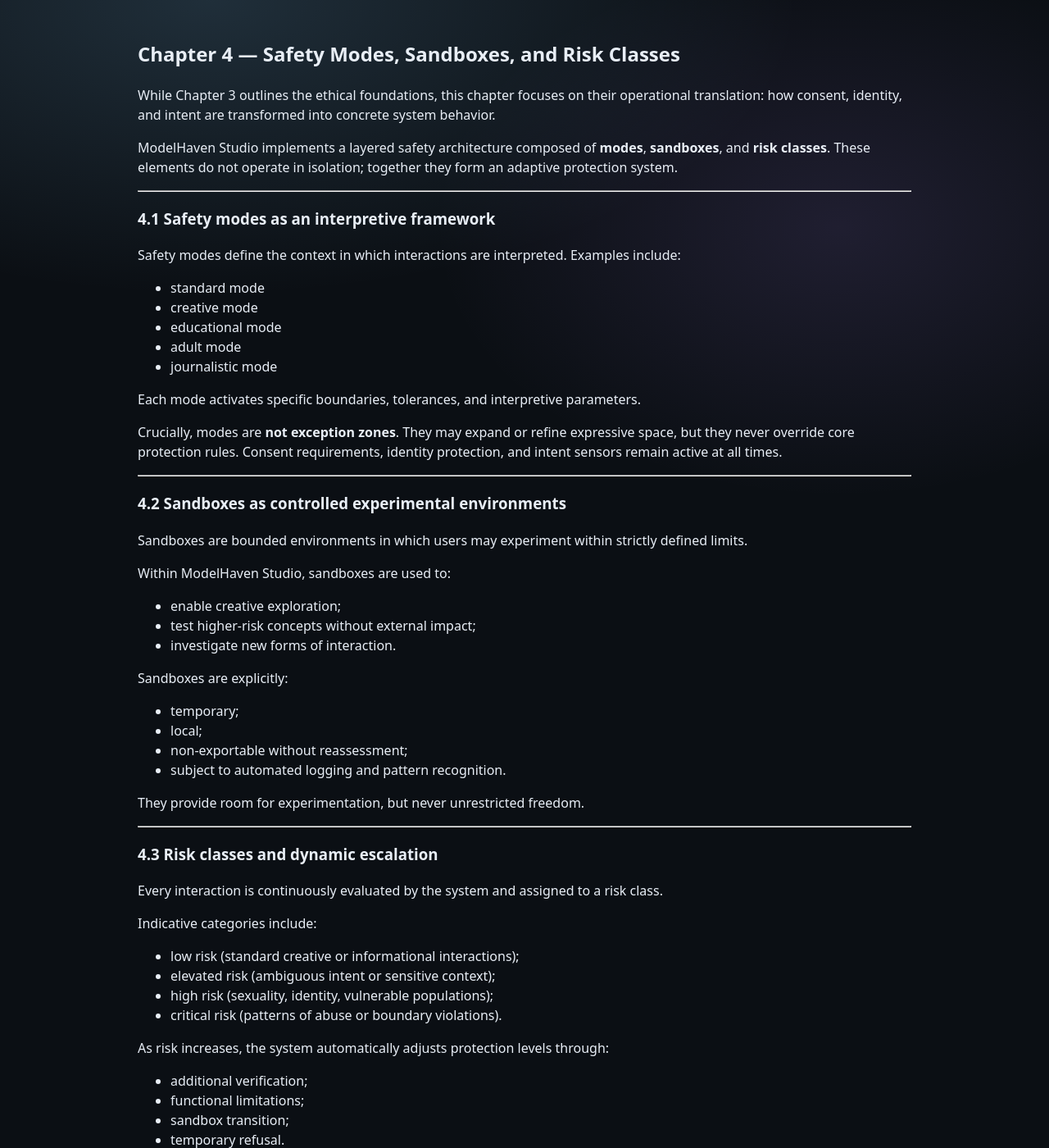
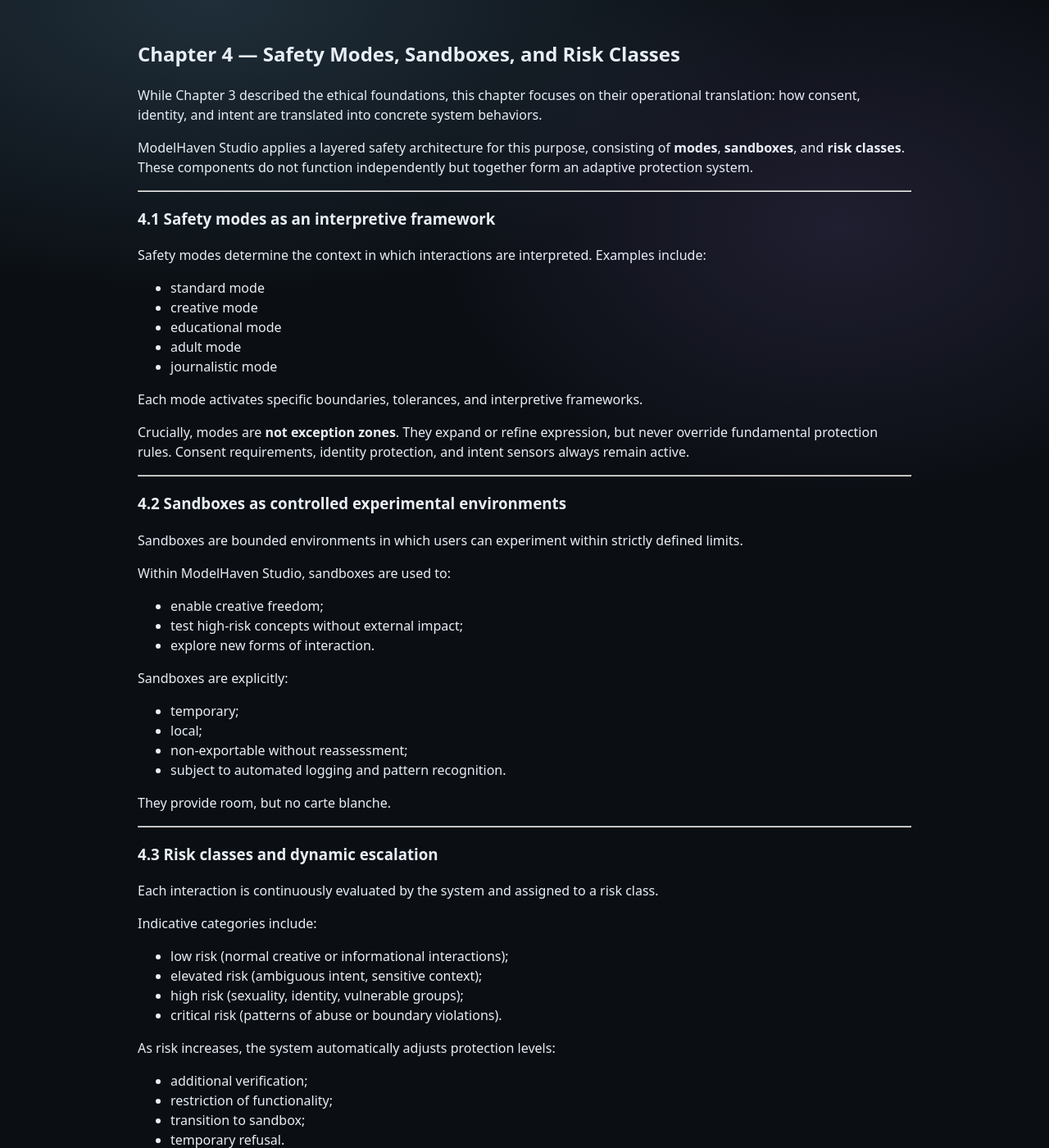
Before and after one commit to MartijnBruzzese/ModelHaven-Studio, a Jekyll site: the page built from WHITE_PAPERS/EN/MODELHAVEN_STUDIO_EN/05_CHAPTER_4_SAFETY_MODES_SANDBOXES_AND_RISK_CLASSES.md, in a window 1280 px wide and 1400 px high. Shown: the whole window at 82% size. Built offline with Jekyll 4.4.1, drawn with Linux system fonts in a browser that asks for light colours; our own code applies the rules of GitHub Pages for plain Markdown files; some of the changed text lies outside the part shown.

Commit message:
Revise language for clarity and consistency in Chapter 4

```diff
--- a/WHITE_PAPERS/EN/MODELHAVEN_STUDIO_EN/05_CHAPTER_4_SAFETY_MODES_SANDBOXES_AND_RISK_CLASSES.md
+++ b/WHITE_PAPERS/EN/MODELHAVEN_STUDIO_EN/05_CHAPTER_4_SAFETY_MODES_SANDBOXES_AND_RISK_CLASSES.md
@@ -1,15 +1,15 @@
 <a id="h4"></a>
 ## Chapter 4 — Safety Modes, Sandboxes, and Risk Classes
 
-While Chapter 3 outlines the ethical foundations, this chapter focuses on their operational translation: how consent, identity, and intent are transformed into concrete system behavior.
+While Chapter 3 described the ethical foundations, this chapter focuses on their operational translation: how consent, identity, and intent are translated into concrete system behaviors.
 
-ModelHaven Studio implements a layered safety architecture composed of **modes**, **sandboxes**, and **risk classes**. These elements do not operate in isolation; together they form an adaptive protection system.
+ModelHaven Studio applies a layered safety architecture for this purpose, consisting of **modes**, **sandboxes**, and **risk classes**. These components do not function independently but together form an adaptive protection system.
 
 ---
 
 ### 4.1 Safety modes as an interpretive framework
 
-Safety modes define the context in which interactions are interpreted. Examples include:
+Safety modes determine the context in which interactions are interpreted. Examples include:
 
 - standard mode
 - creative mode
@@ -17,21 +17,21 @@
 - adult mode
 - journalistic mode
 
-Each mode activates specific boundaries, tolerances, and interpretive parameters.
+Each mode activates specific boundaries, tolerances, and interpretive frameworks.
 
-Crucially, modes are **not exception zones**. They may expand or refine expressive space, but they never override core protection rules. Consent requirements, identity protection, and intent sensors remain active at all times.
+Crucially, modes are **not exception zones**. They expand or refine expression, but never override fundamental protection rules. Consent requirements, identity protection, and intent sensors always remain active.
 
 ---
 
 ### 4.2 Sandboxes as controlled experimental environments
 
-Sandboxes are bounded environments in which users may experiment within strictly defined limits.
+Sandboxes are bounded environments in which users can experiment within strictly defined limits.
 
 Within ModelHaven Studio, sandboxes are used to:
 
-- enable creative exploration;
-- test higher-risk concepts without external impact;
-- investigate new forms of interaction.
+- enable creative freedom;
+- test high-risk concepts without external impact;
+- explore new forms of interaction.
 
 Sandboxes are explicitly:
 
@@ -40,29 +40,29 @@
 - non-exportable without reassessment;
 - subject to automated logging and pattern recognition.
 
-They provide room for experimentation, but never unrestricted freedom.
+They provide room, but no carte blanche.
 
 ---
 
 ### 4.3 Risk classes and dynamic escalation
 
-Every interaction is continuously evaluated by the system and assigned to a risk class.
+Each interaction is continuously evaluated by the system and assigned to a risk class.
 
 Indicative categories include:
 
-- low risk (standard creative or informational interactions);
-- elevated risk (ambiguous intent or sensitive context);
-- high risk (sexuality, identity, vulnerable populations);
+- low risk (normal creative or informational interactions);
+- elevated risk (ambiguous intent, sensitive context);
+- high risk (sexuality, identity, vulnerable groups);
 - critical risk (patterns of abuse or boundary violations).
 
-As risk increases, the system automatically adjusts protection levels through:
+As risk increases, the system automatically adjusts protection levels:
 
 - additional verification;
-- functional limitations;
-- sandbox transition;
+- restriction of functionality;
+- transition to sandbox;
 - temporary refusal.
 
-Escalation is gradual and contextual, rather than binary.
+This escalation proceeds gradually and contextually, rather than binarily.
 
 ---
 
@@ -76,36 +76,36 @@
 
 fail-closed behavior is activated.
 
-This entails:
+This means:
 
 - no output beyond uncertain thresholds;
-- no optimization under ambiguity;
-- explicit refusal with transparent rationale.
+- no optimization under doubt;
+- explicit refusal with transparent justification.
 
-Fail-closed is not punitive. It is a protective design logic.
+Fail-closed is not a punitive mechanism, but a protective logic.
 
 ---
 
 ### 4.5 Human intervention and governance
 
-While many processes are automated, human oversight remains essential.
+Although many processes are automated, human intervention remains essential.
 
 ModelHaven Studio provides:
 
 - escalation pathways to human reviewers;
 - transparent logging;
 - audit trails;
-- limited manual override within tightly scoped governance frameworks.
+- the possibility of manual override within strictly defined frameworks.
 
-Automation supports ethical operation; it does not replace it.
+Automation supports ethics, but does not replace it.
 
 ---
 
 ### 4.6 Adaptivity without normalization of risk
 
-A key distinction from existing systems is that ModelHaven Studio does not optimize for habituation.
+An important distinction from existing systems is that ModelHaven Studio does not optimize for “habituation.”
 
-Repeated boundary violations do not lead to relaxation but to increased safeguards. Abuse patterns are not treated as preferences; they are interpreted as signals requiring heightened protection.
+Repeated boundary-crossing behavior does not lead to relaxation, but to tightening. Patterns of abuse are not modeled as preferences, but as signals for increased protection.
 
 The system does not learn to tolerate risk.
 
@@ -113,16 +113,16 @@
 
 ### 4.7 Summary
 
-Safety modes, sandboxes, and risk classes together form an adaptive protective architecture.
+Safety modes, sandboxes, and risk classes together form an adaptive protection architecture.
 
 They ensure that:
 
 - context is recognized;
-- risk is dynamically scaled;
-- uncertainty results in limitation;
-- and human responsibility remains structurally embedded.
+- risk is scaled;
+- uncertainty leads to constraint;
+- and human responsibility remains embedded.
 
-The next chapter details how this framework is complemented by **non-negotiable protections and explicit failure modes**.
+The next chapter details how this structure is complemented by **non-negotiable protection and explicit failure modes**.
 
 ---
 
```
